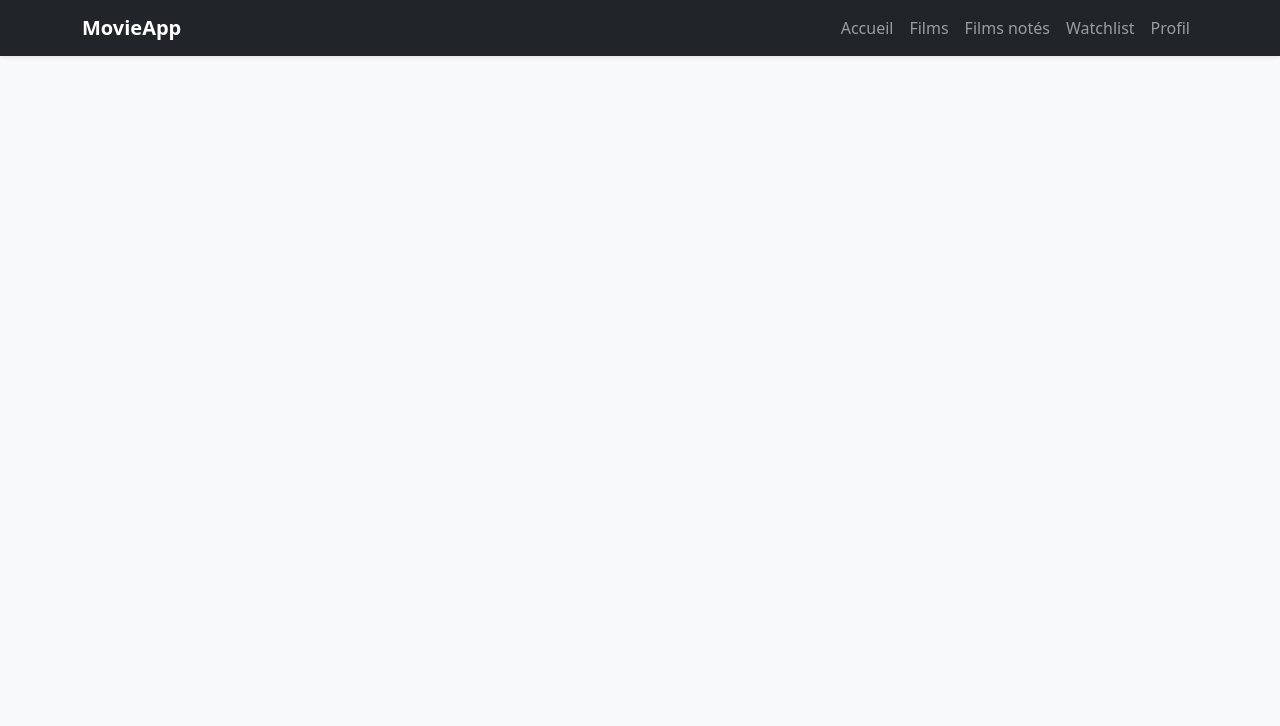
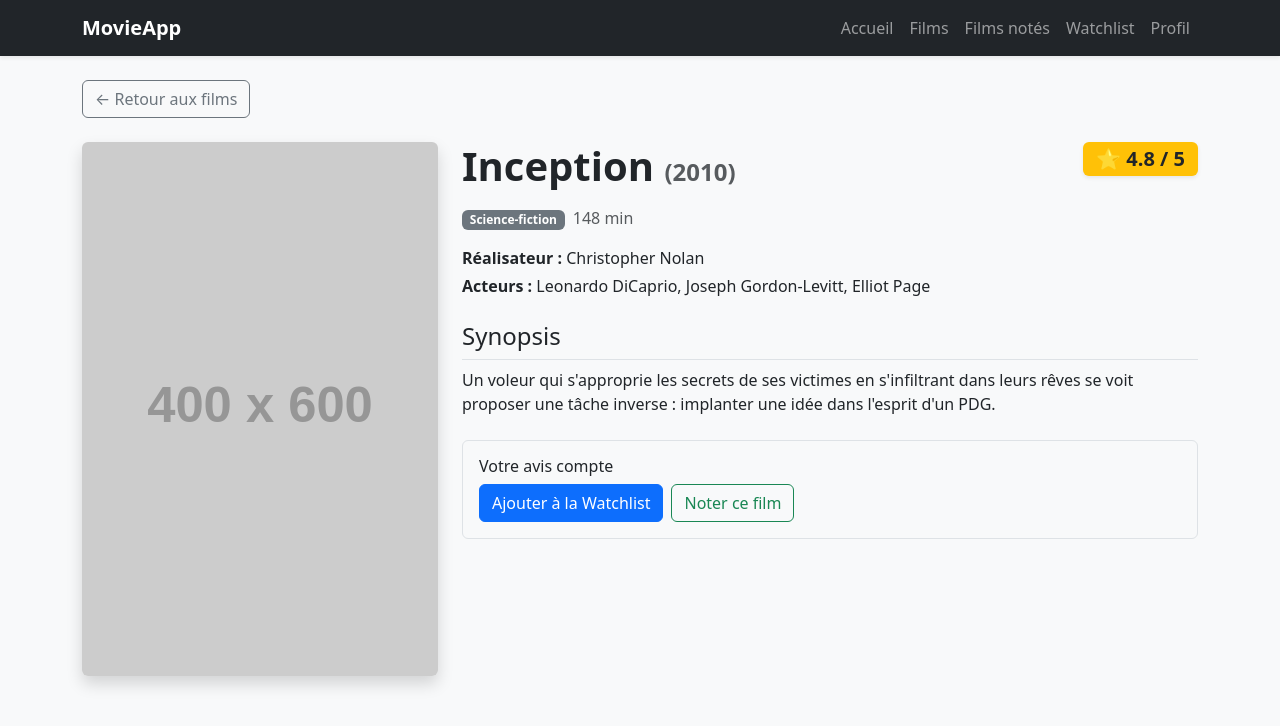
Before and after one commit to JN-EPHEC/group-ajl, a React (Vite) app in the folder client/: page /films/1 in a window 1280 px wide. Shown: the top 726 px of the page. Built offline with nearby package versions, Linux system fonts and the light colour scheme.

Commit message:
page de détails des films front

```diff
--- a/client/src/App.tsx
+++ b/client/src/App.tsx
@@ -7,6 +7,7 @@ import { Movies } from "./pages/Movies";
 import { RatedMovies } from "./pages/RatedMovies";
 import { Watchlist } from "./pages/Watchlist";
 import { Profile } from "./pages/Profile";
+import { MovieDetails } from "./pages/MovieDetails";
 
 function App() {
     return (
@@ -59,6 +60,7 @@ function App() {
                     <Routes>
                         <Route path="/" element={<Home />} />
                         <Route path="/films" element={<Movies />} />
+                        <Route path="/films/:id" element={<MovieDetails />} />
                         <Route path="/notes" element={<RatedMovies />} />
                         <Route path="/watchlist" element={<Watchlist />} />
                         <Route path="/profil" element={<Profile />} />
--- /dev/null
+++ b/client/src/pages/MovieDetails.tsx
@@ -0,0 +1,109 @@
+import { useParams, Link } from "react-router-dom";
+
+export const MovieDetails = () => {
+    const { id } = useParams<{ id: string }>();
+
+    // Base de données factice entièrement en français
+    // et alignée avec les noms de ton backend (titre, realisateur, etc.)
+    const moviesDatabase: Record<string, any> = {
+        "1": {
+            titre: "Inception",
+            dateDeSortie: 2010,
+            genres: "Science-fiction",
+            realisateur: "Christopher Nolan",
+            duree: "148 min",
+            acteurs: "Leonardo DiCaprio, Joseph Gordon-Levitt, Elliot Page",
+            moyenne: 4.8,
+            synopsis: "Un voleur qui s'approprie les secrets de ses victimes en s'infiltrant dans leurs rêves se voit proposer une tâche inverse : implanter une idée dans l'esprit d'un PDG.",
+            img: "https://via.placeholder.com/400x600?text=Inception"
+        },
+        "2": {
+            titre: "Interstellar",
+            dateDeSortie: 2014,
+            genres: "Science-fiction",
+            realisateur: "Christopher Nolan",
+            duree: "169 min",
+            acteurs: "Matthew McConaughey, Anne Hathaway, Jessica Chastain",
+            moyenne: 4.9,
+            synopsis: "Une équipe d'explorateurs voyage à travers un trou de ver dans l'espace dans le but de garantir la survie de l'humanité.",
+            img: "https://via.placeholder.com/400x600?text=Interstellar"
+        },
+        "3": {
+            titre: "The Dark Knight : Le Chevalier Noir",
+            dateDeSortie: 2008,
+            genres: "Action",
+            realisateur: "Christopher Nolan",
+            duree: "152 min",
+            acteurs: "Christian Bale, Heath Ledger, Aaron Eckhart",
+            moyenne: 4.7,
+            synopsis: "Batman s'allie au lieutenant Gordon et au procureur Harvey Dent pour démanteler les organisations criminelles de Gotham City, mais ils se heurtent au Joker.",
+            img: "https://via.placeholder.com/400x600?text=Dark+Knight"
+        },
+        "4": {
+            titre: "Dune",
+            dateDeSortie: 2021,
+            genres: "Science-fiction",
+            realisateur: "Denis Villeneuve",
+            duree: "155 min",
+            acteurs: "Timothée Chalamet, Rebecca Ferguson, Zendaya",
+            moyenne: 4.5,
+            synopsis: "L'histoire de Paul Atreides, un jeune homme doué voué à un grand destin qui doit se rendre sur la planète la plus dangereuse de l'univers.",
+            img: "https://via.placeholder.com/400x600?text=Dune"
+        },
+    };
+
+    const movie = id ? moviesDatabase[id] : null;
+
+    if (!movie) {
+        return (
+            <div className="container mt-5 text-center">
+                <h2>Film introuvable</h2>
+                <Link to="/films" className="btn btn-primary mt-3">Retour à la liste des films</Link>
+            </div>
+        );
+    }
+
+    return (
+        <div className="container mt-4">
+            <Link to="/films" className="btn btn-outline-secondary mb-4">← Retour aux films</Link>
+
+            <div className="row">
+                <div className="col-md-4">
+                    <img src={movie.img} alt={movie.titre} className="img-fluid rounded shadow" />
+                </div>
+                <div className="col-md-8">
+                    <div className="d-flex justify-content-between align-items-start">
+                        {/* Utilisation de movie.titre et movie.dateDeSortie */}
+                        <h1 className="fw-bold">{movie.titre} <span className="text-muted fs-4">({movie.dateDeSortie})</span></h1>
+
+                        <div className="text-center">
+                            <span className="badge bg-warning text-dark fs-5 shadow-sm">
+                                ⭐ {movie.moyenne} / 5
+                            </span>
+                        </div>
+                    </div>
+
+                    <div className="mb-3 mt-2">
+                        {/* Utilisation de movie.genres et movie.duree */}
+                        <span className="badge bg-secondary me-2">{movie.genres}</span>
+                        <span className="text-muted">{movie.duree}</span>
+                    </div>
+
+                    {/* Utilisation de movie.realisateur */}
+                    <p className="mb-1"><strong>Réalisateur :</strong> {movie.realisateur}</p>
+
+                    <p><strong>Acteurs :</strong> {movie.acteurs}</p>
+
+                    <h4 className="mt-4 border-bottom pb-2">Synopsis</h4>
+                    <p className="lead fs-6">{movie.synopsis}</p>
+
+                    <div className="mt-4 p-3 bg-light rounded border">
+                        <h6>Votre avis compte</h6>
+                        <button className="btn btn-primary me-2">Ajouter à la Watchlist</button>
+                        <button className="btn btn-outline-success">Noter ce film</button>
+                    </div>
+                </div>
+            </div>
+        </div>
+    );
+};
--- a/client/src/pages/Movies.tsx
+++ b/client/src/pages/Movies.tsx
@@ -1,3 +1,4 @@
+import { Link } from 'react-router-dom';
 import '../index.css';
 
 export const Movies = () => {
@@ -22,13 +23,30 @@ export const Movies = () => {
                     <div className="col" key={movie.id}>
                         {/* J'ai ajouté la classe movie-card-hover ici 👇 */}
                         <div className="card h-100 shadow-sm border-0 movie-card-hover">
-                            <img src={movie.img} className="card-img-top" alt={movie.title} />
+
+                            {/* NOUVEAU : L'image devient cliquable pour aller vers les détails */}
+                            <Link to={`/films/${movie.id}`}>
+                                <img src={movie.img} className="card-img-top" alt={movie.title} style={{ cursor: "pointer" }} />
+                            </Link>
+
                             <div className="card-body">
-                                <h5 className="card-title text-truncate fw-bold">{movie.title}</h5>
+                                {/* NOUVEAU : Le titre devient cliquable également */}
+                                <Link to={`/films/${movie.id}`} className="text-decoration-none text-dark">
+                                    <h5 className="card-title text-truncate fw-bold">{movie.title}</h5>
+                                </Link>
+
                                 <p className="card-text text-muted mb-0">{movie.year}</p>
                                 <span className="badge bg-secondary mt-2">{movie.genre}</span>
                             </div>
-                            <div className="card-footer bg-white border-top-0 pb-3">
+
+                            {/* NOUVEAU : Ajout d'un flex-column et gap-2 pour empiler les boutons proprement */}
+                            <div className="card-footer bg-white border-top-0 pb-3 d-flex flex-column gap-2">
+
+                                {/* NOUVEAU : Bouton explicite pour voir les détails */}
+                                <Link to={`/films/${movie.id}`} className="btn btn-outline-dark btn-sm w-100">
+                                    Voir les détails
+                                </Link>
+
                                 <button className="btn btn-outline-primary btn-sm w-100">+ Watchlist</button>
                             </div>
                         </div>
```
